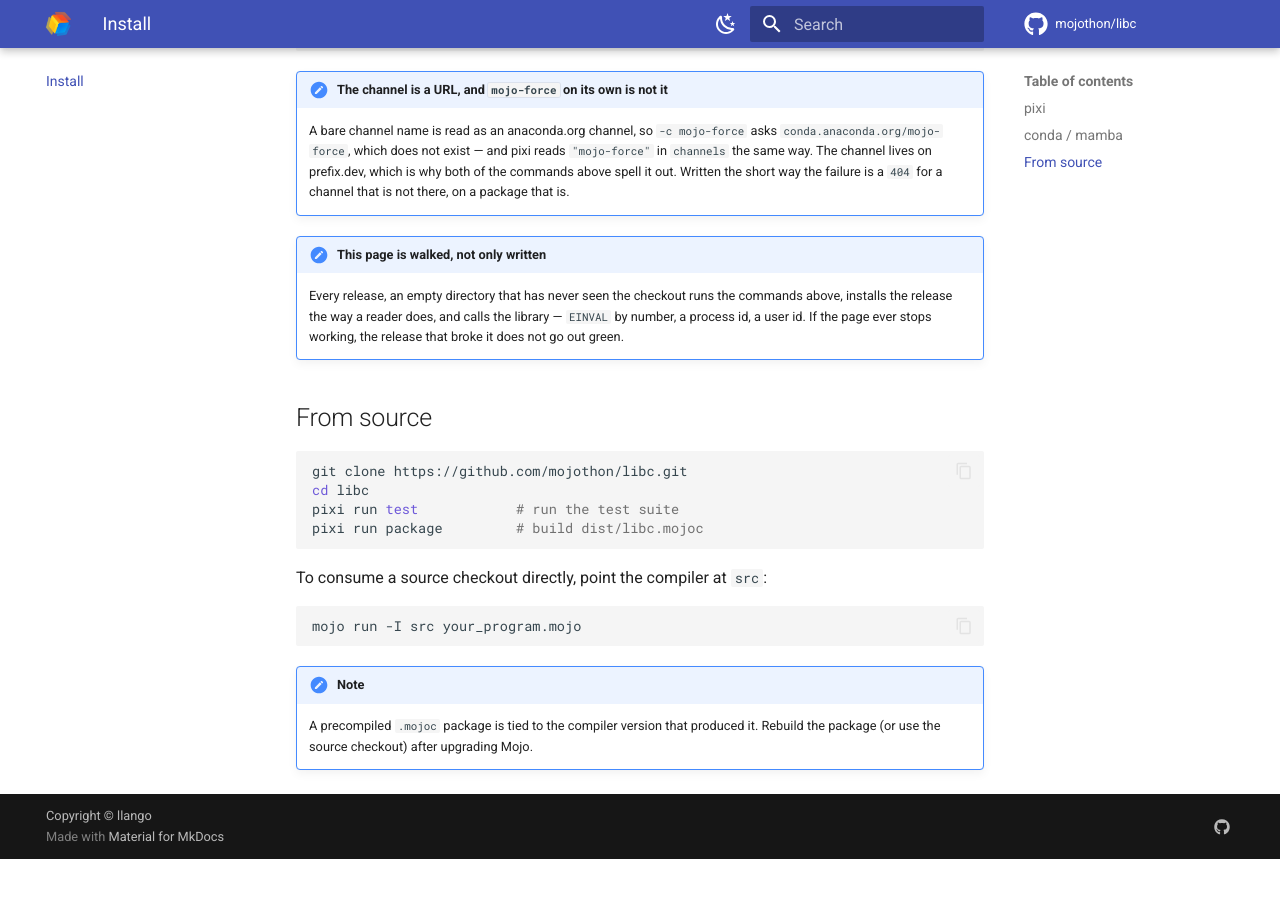
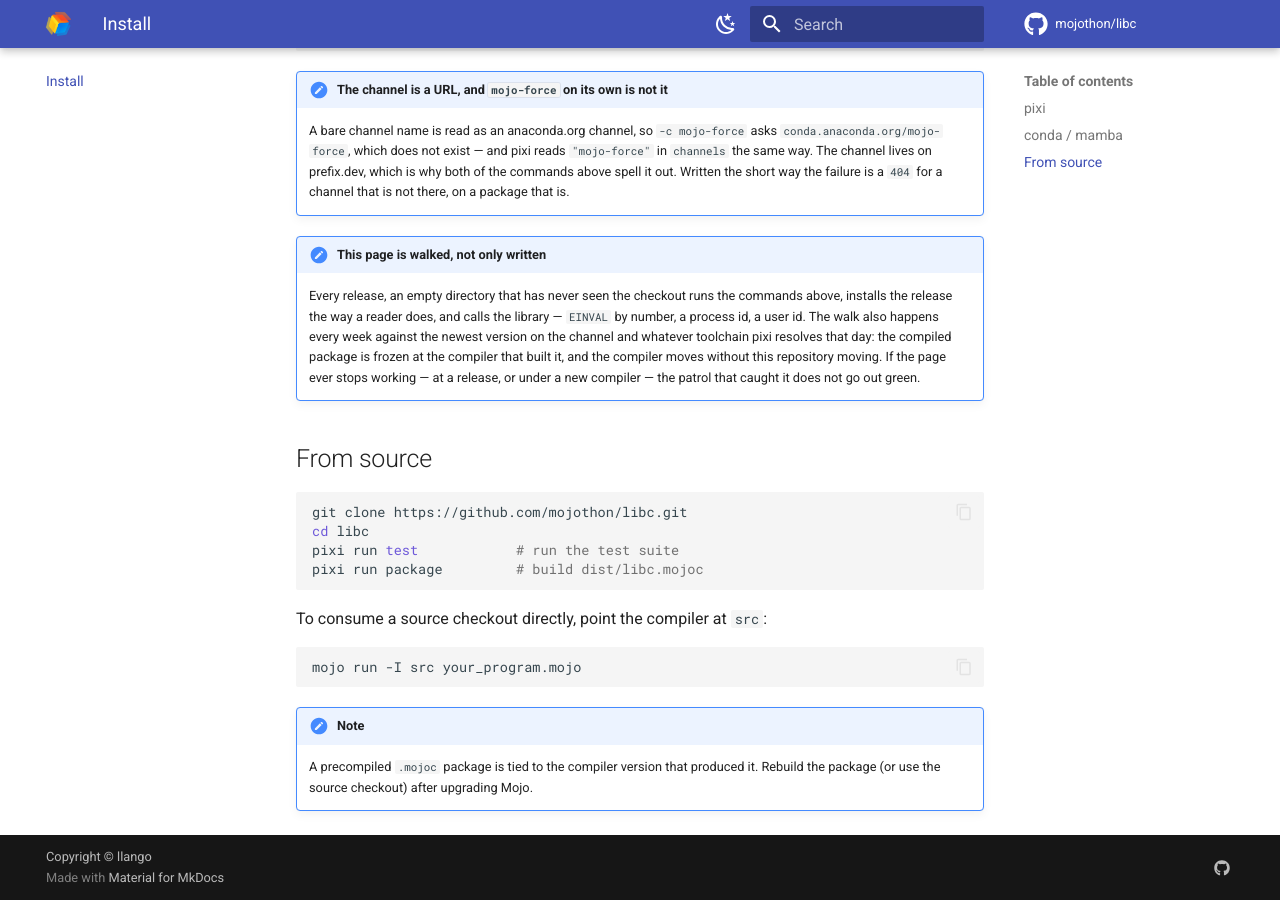
Before and after one commit to mojothon/libc, an MkDocs documentation site: the page built from docs/install.md, in a window 1280 px wide and 900 px high, scrolled down 702 px. Built offline with MkDocs 1.6.1 and Material for MkDocs 9.7.7, drawn with Linux system fonts in a browser that asks for light colours; comment, search, counter and statistics services are not loaded; before the commit the page ends 1561 px from its top, so only the background shows below that.

Commit message:
compat: the shelf and the compiler are met weekly, not at release
The reader journey ran against mojo 1.1.0 at release time; pixi
already resolves 1.2.0, and every reader who asks for the package
today gets the newer one. A compiled package that stops importing
under a new compiler fails silently for every reader, and a journey
that only ran at release time would meet release-day's compiler and
call that compatibility. The patrol asks weekly now: the channels
the install page names, the newest version on the shelf, and a call
to the library, with whatever toolchain the day resolves. The page
says it is walked weekly too.

```diff
--- a/docs/install.md
+++ b/docs/install.md
@@ -38,8 +38,12 @@ conda install -c https://conda.modular.com/max -c https://prefix.dev/mojo-force
 !!! note "This page is walked, not only written"
     Every release, an empty directory that has never seen the checkout runs
     the commands above, installs the release the way a reader does, and calls
-    the library — `EINVAL` by number, a process id, a user id. If the page
-    ever stops working, the release that broke it does not go out green.
+    the library — `EINVAL` by number, a process id, a user id. The walk also
+    happens every week against the newest version on the channel and whatever
+    toolchain pixi resolves that day: the compiled package is frozen at the
+    compiler that built it, and the compiler moves without this repository
+    moving. If the page ever stops working — at a release, or under a new
+    compiler — the patrol that caught it does not go out green.
 
 ## From source
 
```
Also changed, not shown: 2 other files.
